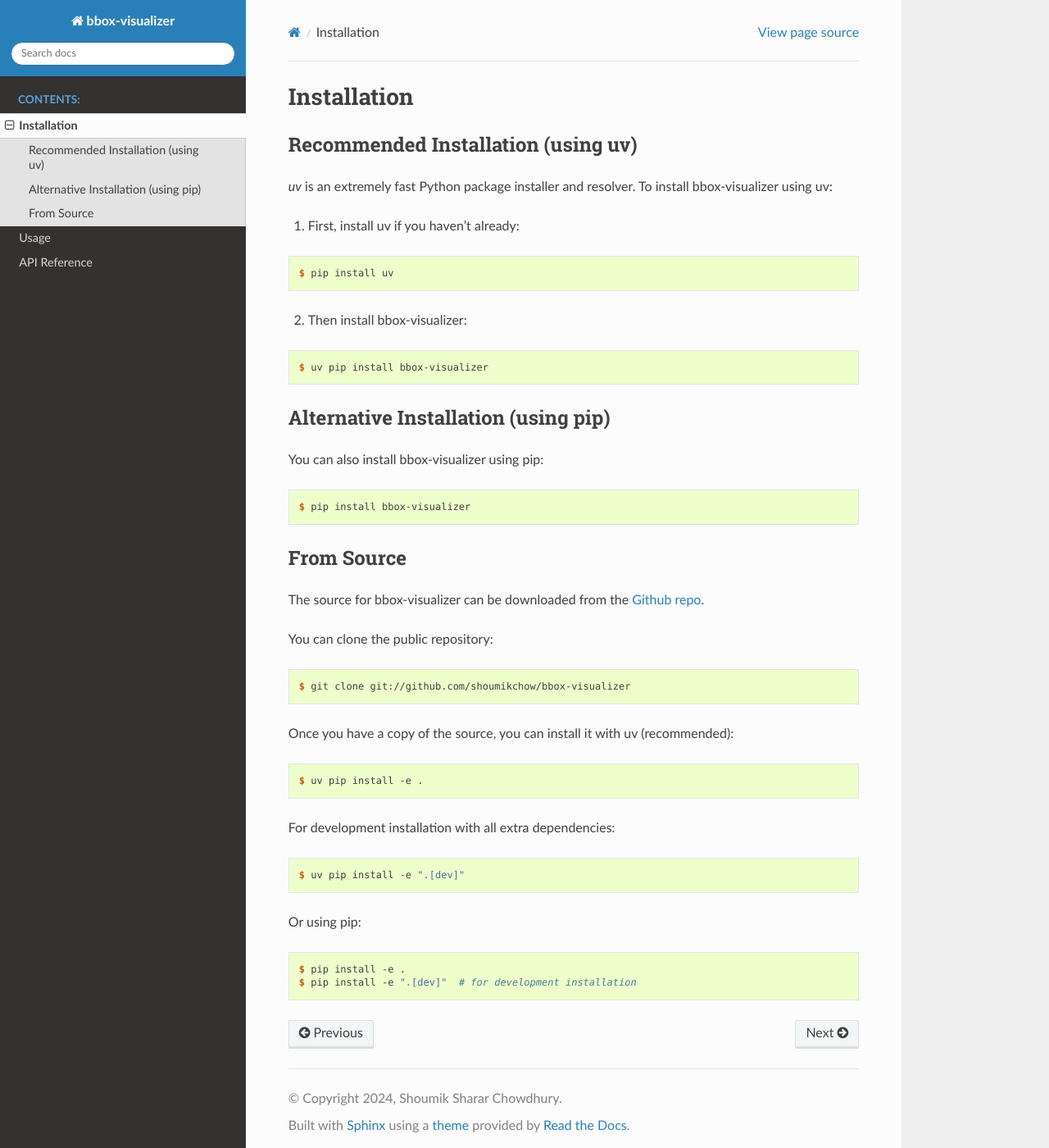
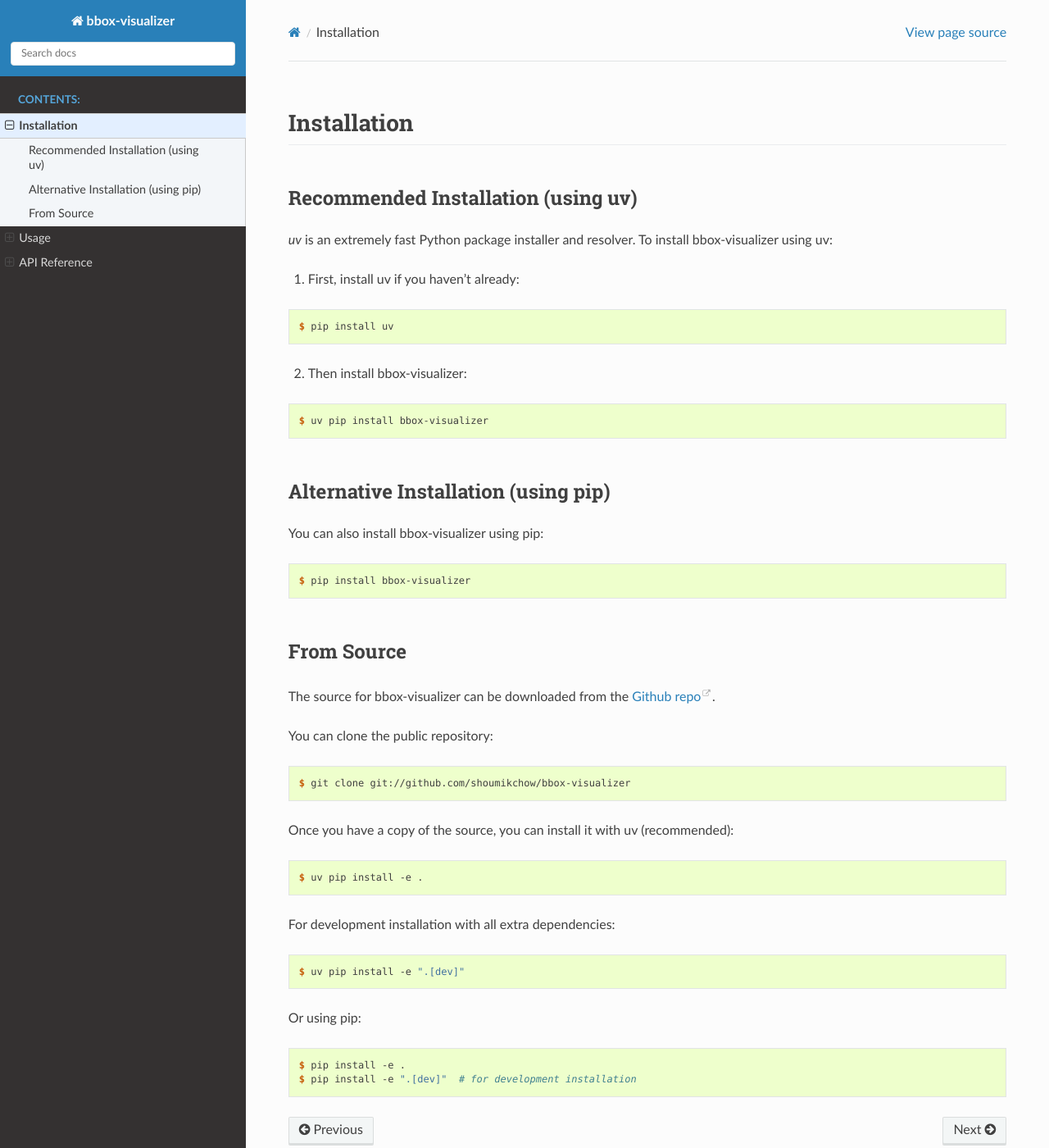
Before and after one commit to shoumikchow/bbox-visualizer, a Sphinx documentation site: the page built from docs/installation.rst, in a window 1280 px wide and 1400 px high. Shown: the whole window at 82% size. Built offline with Sphinx 7.4.7 and the Read the Docs theme 3.1.0, drawn with Linux system fonts in a browser that asks for light colours; some of the changed text lies outside the part shown.

Commit message:
Fix makefile, make docs prettier

```diff
--- /dev/null
+++ b/docs/_static/custom.css
@@ -0,0 +1,86 @@
+/* Custom styles for bbox-visualizer documentation */
+
+/* Make the main content wider */
+.wy-nav-content {
+    max-width: 1000px !important;
+}
+
+/* Improve code block appearance */
+div[class^="highlight"] pre {
+    line-height: 1.5;
+    padding: 12px 15px;
+    border-radius: 4px;
+}
+
+/* Better heading styles */
+h1, h2, h3, h4, h5, h6 {
+    margin-top: 2em;
+    margin-bottom: 1em;
+}
+
+h1 {
+    padding-bottom: 0.3em;
+    border-bottom: 1px solid #eaecef;
+}
+
+/* Improve table styles */
+table.docutils {
+    border-radius: 4px;
+    overflow: hidden;
+    box-shadow: 0 1px 3px rgba(0,0,0,0.1);
+}
+
+table.docutils td, table.docutils th {
+    padding: 8px 12px !important;
+}
+
+/* Better admonition (note, warning, etc.) styling */
+.admonition {
+    border-radius: 4px;
+    box-shadow: 0 1px 3px rgba(0,0,0,0.1);
+}
+
+.admonition-title {
+    padding: 8px 12px !important;
+}
+
+/* Improve function/class signature appearance */
+dl.py.method, dl.py.function, dl.py.class {
+    padding: 15px;
+    margin: 15px 0;
+    border: 1px solid #e1e4e5;
+    border-radius: 4px;
+    background: #f8f9fa;
+}
+
+/* Better parameter list styling */
+dl.field-list > dt {
+    padding: 6px 10px;
+    background: #f0f0f0;
+    border-radius: 4px;
+}
+
+/* Improve navigation sidebar */
+.wy-menu-vertical li.current > a {
+    background: #e3efff !important;
+}
+
+.wy-menu-vertical li.current {
+    background: #f3f6f9;
+}
+
+/* Better code signature colors */
+.sig-name {
+    color: #2980b9 !important;
+}
+
+.sig-param {
+    color: #3c3c3c !important;
+}
+
+/* Improve search box appearance */
+.wy-side-nav-search input[type="text"] {
+    border-radius: 4px;
+    box-shadow: none;
+    border: 1px solid #e1e4e5;
+}
--- a/docs/conf.py
+++ b/docs/conf.py
@@ -36,9 +36,19 @@
     'sphinx.ext.napoleon',
     'sphinx.ext.viewcode',
     'sphinx.ext.githubpages',
+    'sphinx.ext.intersphinx',
+    'sphinx.ext.autosectionlabel',
     'sphinx_autodoc_typehints',
+    'sphinx.ext.todo',
     'myst_parser',
 ]
+
+# Intersphinx configuration
+intersphinx_mapping = {
+    'python': ('https://docs.python.org/3', None),
+    'numpy': ('https://numpy.org/doc/stable/', None),
+    'opencv': ('https://docs.opencv.org/4.x/', None),
+}
 
 # Add any paths that contain templates here, relative to this directory.
 templates_path = ['_templates']
@@ -54,7 +64,7 @@
 
 # General information about the project.
 project = 'bbox-visualizer'
-copyright = '2024, Shoumik Sharar Chowdhury'
+copyright = '2025, Shoumik Sharar Chowdhury'
 author = 'Shoumik Sharar Chowdhury'
 
 # The version info for the project you're documenting, acts as replacement
@@ -82,26 +92,43 @@
 pygments_style = 'sphinx'
 
 # If true, `todo` and `todoList` produce output, else they produce nothing.
-todo_include_todos = False
+todo_include_todos = True
 
 
 # -- Options for HTML output -------------------------------------------
 
-# The theme to use for HTML and HTML Help pages.  See the documentation for
-# a list of builtin themes.
-#
+# The theme to use for HTML and HTML Help pages.
 html_theme = 'sphinx_rtd_theme'
 
-# Theme options are theme-specific and customize the look and feel of a
-# theme further.  For a list of options available for each theme, see the
-# documentation.
-#
-# html_theme_options = {}
+# Theme options are theme-specific and customize the look and feel of a theme
+html_theme_options = {
+    'logo_only': False,
+    'display_version': True,
+    'prev_next_buttons_location': 'bottom',
+    'style_external_links': True,
+    'style_nav_header_background': '#2980B9',
+    # Toc options
+    'collapse_navigation': False,
+    'sticky_navigation': True,
+    'navigation_depth': 4,
+    'includehidden': True,
+    'titles_only': False
+}
 
-# Add any paths that contain custom static files (such as style sheets) here,
-# relative to this directory. They are copied after the builtin static files,
-# so a file named "default.css" will overwrite the builtin "default.css".
+# The name of an image file (relative to this directory) to place at the top
+# of the sidebar.
+# html_logo = "_static/logo.png"  # Uncomment and add your logo if you have one
+
+# The name of an image file (within the static path) to use as favicon of the
+# docs.  This file should be a Windows icon file (.ico) being 16x16 or 32x32
+# pixels large.
+# html_favicon = "_static/favicon.ico"  # Uncomment and add your favicon if you have one
+
+# Add any paths that contain custom static files (such as style sheets) here
 html_static_path = ['_static']
+html_css_files = [
+    'custom.css',
+]
 
 #
 autosectionlabel_prefix_document = True
@@ -176,8 +203,12 @@
     'undoc-members': False,
     'exclude-members': '__weakref__',
     'private-members': False,
-    'show-inheritance': True
+    'show-inheritance': True,
+    'inherited-members': True
 }
+
+# Enable todo notes
+todo_include_todos = True
 
 # Don't show type hints in the signature - they're already in the parameter list
 autodoc_typehints = 'description'
@@ -187,3 +218,21 @@
 
 # Sort members by source order
 autodoc_member_order = 'bysource'
+
+# -- Additional settings ---------------------------------------------
+# If true, show URLs in the documentation
+html_show_sourcelink = True
+
+# -- Napoleon settings ------------------------------------------------
+napoleon_google_docstring = True
+napoleon_numpy_docstring = True
+napoleon_include_init_with_doc = True
+napoleon_include_private_with_doc = False
+napoleon_include_special_with_doc = True
+napoleon_use_admonition_for_examples = True
+napoleon_use_admonition_for_notes = True
+napoleon_use_admonition_for_references = True
+napoleon_use_ivar = True
+napoleon_use_param = True
+napoleon_use_rtype = True
+napoleon_type_aliases = None
```
Also changed, not shown: 2 other files.
